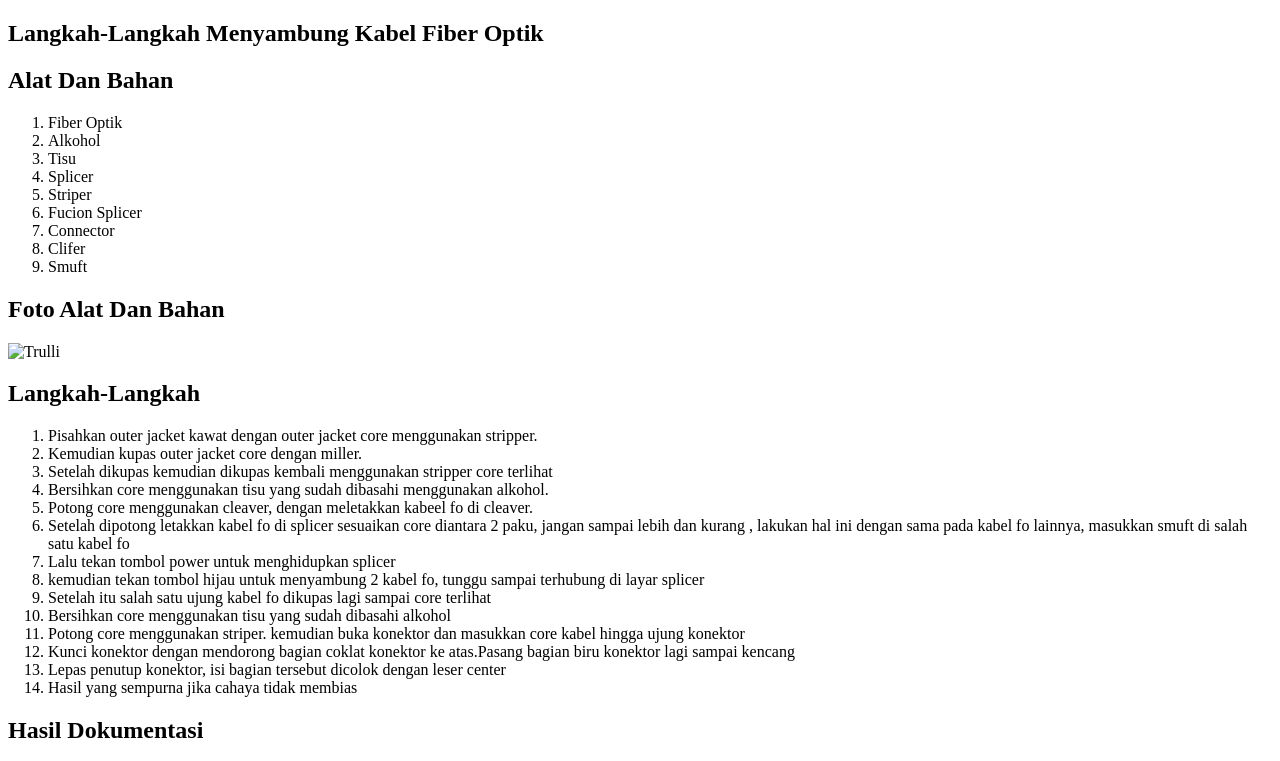
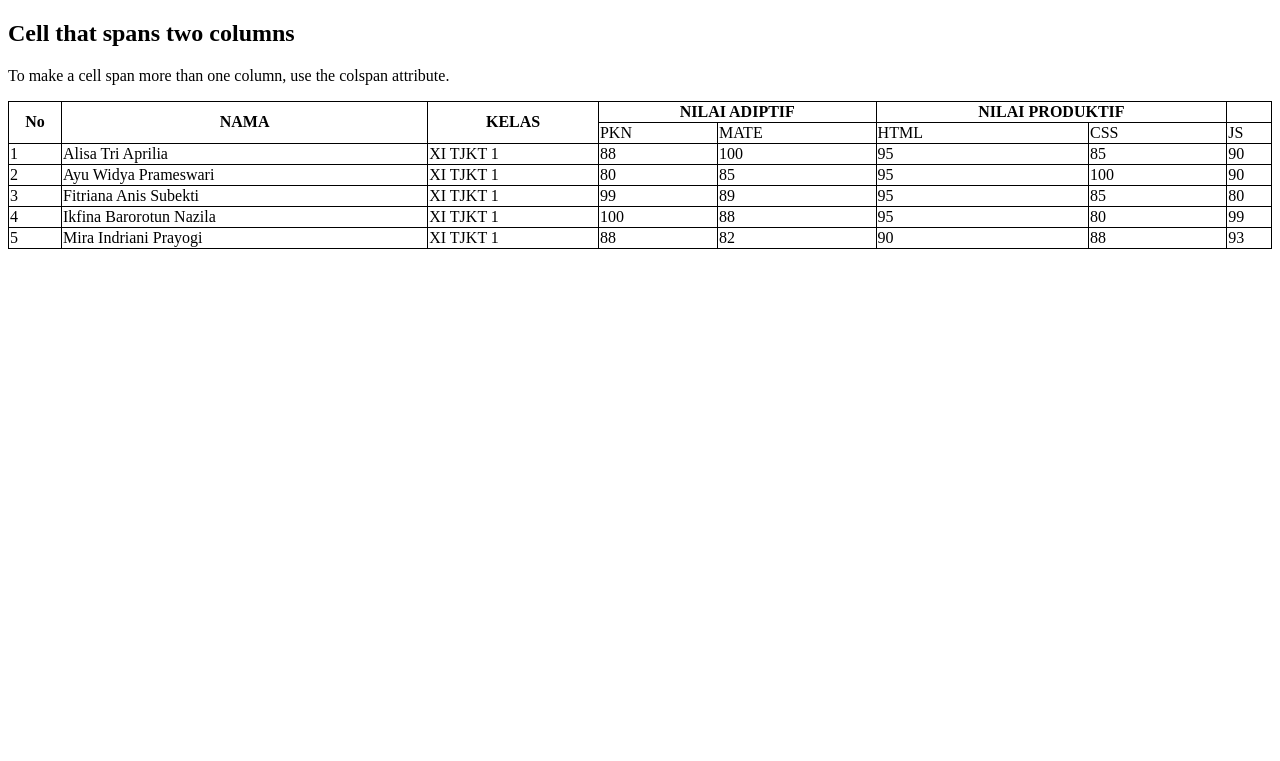
Before and after one commit to Ayuwidyaprameswari/AyuWidyaPrameswari.github.io, a plain HTML site: page index.html in a window 1280 px wide. Shown: the top 761 px of the page. Drawn offline with Linux system fonts and the light colour scheme; grey boxes are pictures that could not be loaded.

Commit message:
Add files via upload

```diff
--- a/index.html
+++ b/index.html
@@ -1,60 +1,87 @@
 <!DOCTYPE html>
-<html lang="en">
+<html>
 <head>
-    <meta charset="UTF-8">
-    <meta name="viewport" content="width=device-width, initial-scale=1.0">
-    <title>Document</title>
+<style>
+table, th, td {
+  border: 1px solid black;
+  border-collapse: collapse;
+}
+</style>
 </head>
 <body>
 
-<h2>Langkah-Langkah Menyambung Kabel Fiber Optik</h2>
-<h2>Alat Dan Bahan</h2>
+<h2>Cell that spans two columns</h2>
+<p>To make a cell span more than one column, use the colspan attribute.</p>
 
-<ol>
-  <li>Fiber Optik</li>
-  <li>Alkohol</li>
-  <li>Tisu</li>
-  <li>Splicer</li>
-  <li>Striper</li>
-  <li>Fucion Splicer</li>
-  <li>Connector</li>
-  <li>Clifer</li>
-  <li>Smuft</li>
-</ol>
-<h2>Foto Alat Dan Bahan</h2>
-
-<img src="c:\Users\PCX-08\Desktop\html\WhatsApp Image 2025-10-21 at 11.05.47.jpeg" alt="Trulli" width="500" height="333">
-<br>
-<h2>Langkah-Langkah</h2>
-
-<ol>
-  <li>Pisahkan outer jacket kawat dengan outer jacket core menggunakan stripper.</li>
-  <li>Kemudian kupas outer jacket core dengan miller.</li>
-  <li>Setelah dikupas kemudian dikupas kembali menggunakan stripper core terlihat</li>
-  <li>Bersihkan core menggunakan tisu yang sudah dibasahi menggunakan alkohol.</li>
-  <li>Potong core menggunakan cleaver, dengan meletakkan kabeel fo di cleaver.</li>
-  <li>Setelah dipotong letakkan kabel fo di splicer sesuaikan core diantara 2 paku, jangan sampai lebih dan kurang , lakukan hal ini dengan sama pada kabel fo lainnya, masukkan smuft di salah satu kabel fo</li>
-  <li>Lalu tekan tombol power untuk menghidupkan splicer</li>
-  <li>kemudian tekan tombol hijau untuk menyambung 2 kabel fo, tunggu sampai terhubung di layar splicer</li>
-  <li>Setelah itu salah satu ujung kabel fo dikupas lagi sampai core terlihat </li>
-  <li>Bersihkan core menggunakan tisu yang sudah dibasahi alkohol</li>
-  <li>Potong core menggunakan striper. kemudian buka konektor dan masukkan core kabel hingga ujung konektor</li>
-  <li>Kunci konektor dengan mendorong bagian coklat konektor ke atas.Pasang bagian biru konektor lagi sampai kencang</li>
-  <li>Lepas penutup konektor, isi bagian tersebut dicolok dengan leser center</li>
-  <li>Hasil yang sempurna jika cahaya tidak membias</li>
-</ol>
-
-<h2>Hasil Dokumentasi</h2>
-<img src="c:\Users\PCX-08\Downloads\WhatsApp Image 2025-10-21 at 11.05.50 (1).jpeg" alt="Trulli" width="250" height="333">
-<img src="c:\Users\PCX-08\Desktop\html\WhatsApp Image 2025-10-21 at 11.05.50.jpeg" alt="Flowers in Chania" width="250" height="335">
-<img src="c:\Users\PCX-08\Desktop\html\WhatsApp Image 2025-10-21 at 11.05.48 (1).jpeg" alt="Trulli" width="255" height="333">
-<br>
-<img src="c:\Users\PCX-08\Desktop\html\WhatsApp Image 2025-10-21 at 11.05.49 (1).jpeg" alt="Flowers in Chania" width="250" height="333">
-<img src="c:\Users\PCX-08\Desktop\html\WhatsApp Image 2025-10-21 at 11.05.46 (1).jpeg" alt="Flowers in Chania" width="250" height="333">
-<img src="c:\Users\PCX-08\Desktop\html\WhatsApp Image 2025-10-21 at 11.05.44 (2).jpeg" alt="Flowers in Chania" width="250" height="333">
+<table style="width:100%">
+  <tr>
+    <th rowspan="2">No</th>
+    <th rowspan="2">NAMA</th>
+    <th rowspan="2">KELAS</th>
+    <th colspan="2">NILAI ADIPTIF</th>
+    <th colspan="2">NILAI PRODUKTIF</th>
 
 
+  </tr>
+  <tr>
+    <td>PKN</td>
+    <td>MATE</td>
+    <td>HTML</td>
+    <td>CSS</td>
+    <td>JS</td>
 
 
+  </tr>
+  <tr>
+    <td>1</td>
+    <td>Alisa Tri Aprilia</td>
+    <td>XI TJKT 1</td>
+    <td>88</td>
+    <td>100</td>
+    <td>95</td>
+    <td>85</td>
+    <td>90</td>
+  </tr
+  <tr>
+    <td>2</td>
+    <td>Ayu Widya Prameswari</td>
+    <td>XI TJKT 1</td>
+    <td>80</td>
+    <td>85</td>
+    <td>95</td>
+    <td>100</td>
+    <td>90</td>
+  </tr>
+  <tr>
+    <td>3</td>
+    <td>Fitriana Anis Subekti</td>
+    <td>XI TJKT 1</td>
+    <td>99</td>
+    <td>89</td>
+    <td>95</td>
+    <td>85</td>
+    <td>80</td>
+  </tr>
+  <tr>
+    <td>4</td>
+    <td>Ikfina Barorotun Nazila</td>
+    <td>XI TJKT 1</td>
+    <td>100</td>
+    <td>88</td>
+    <td>95</td>
+    <td>80</td>
+    <td>99</td>
+  </tr>
+  <tr>
+    <td>5</td>
+    <td>Mira Indriani Prayogi</td>
+    <td>XI TJKT 1</td>
+    <td>88</td>
+    <td>82</td>
+    <td>90</td>
+    <td>88</td>
+    <td>93</td>
+  </tr>
+</table>
 </body>
 </html>
```
